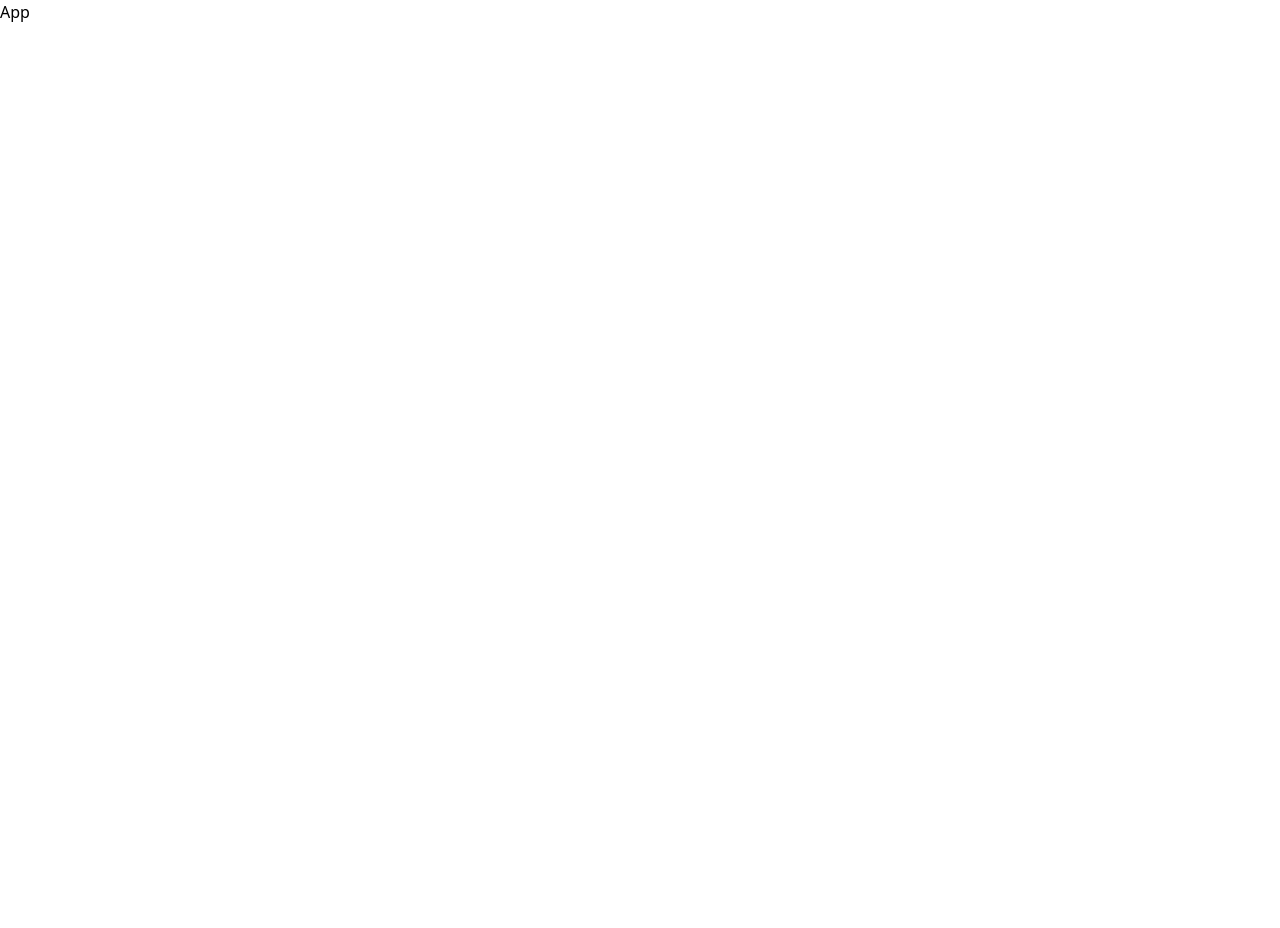
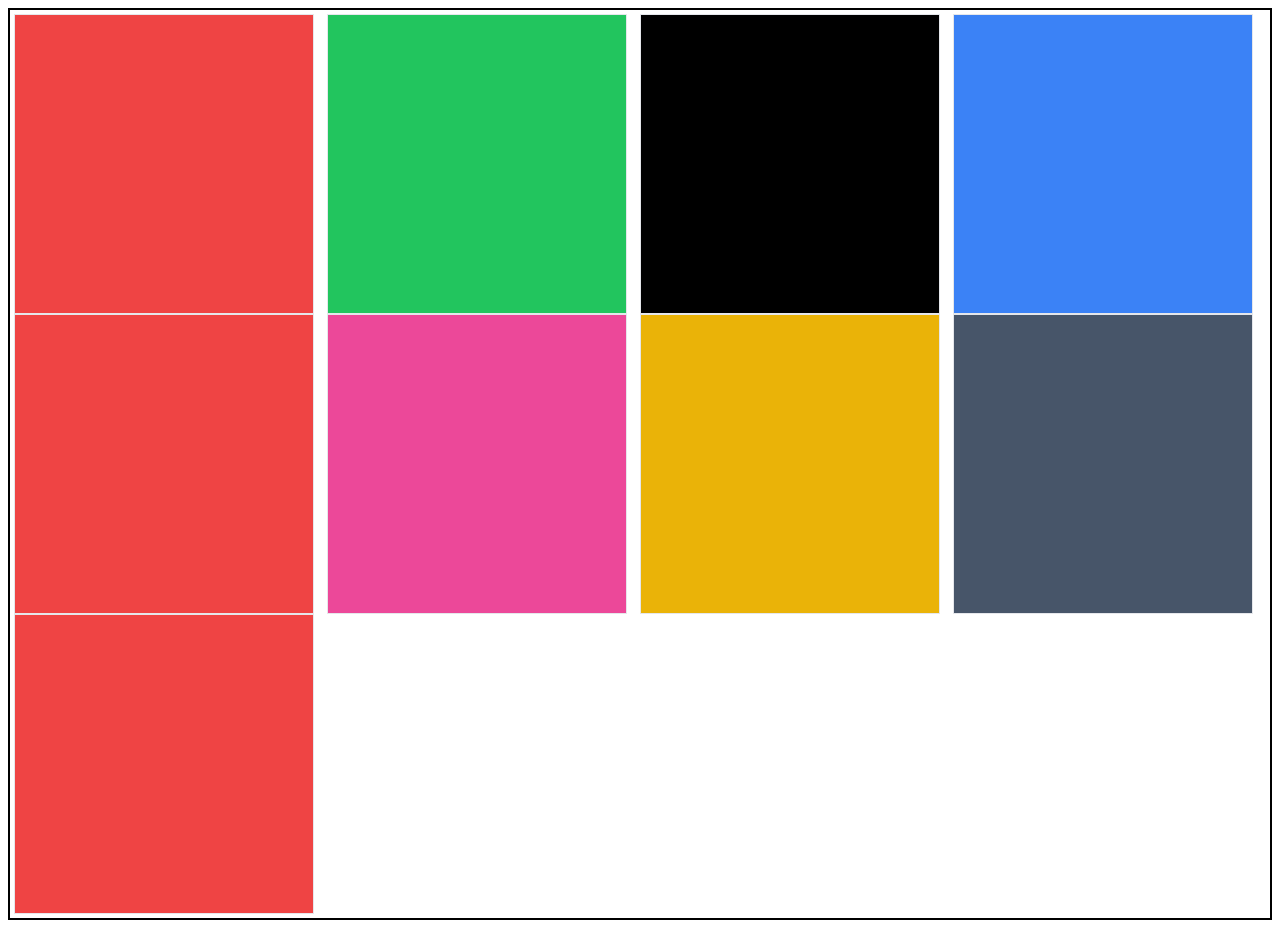
Before and after one commit to rampravesh22/tutorial, a React (Vite) app: page / in a window 1280 px wide. Before the commit the page ends 800 px from the top, so only its background shows below. Built offline with nearby package versions, Linux system fonts and the light colour scheme.

Commit message:
first-commit

```diff
--- a/src/App.jsx
+++ b/src/App.jsx
@@ -1,7 +1,17 @@
 function App() {
 	return (
 		<>
-			<div className="">App</div>
+			<div className="grid grid-cols-1 items-center content-center sm:grid-cols-2   lg:grid-cols-4 border-2 justify-center flex-wrap  p-1 m-2 border-black ">
+				<div className="w-[300px]  h-[300px] border bg-red-500"></div>
+				<div className="w-[300px] h-[300px] border bg-green-500"></div>
+				<div className="w-[300px] h-[300px] border bg-black"></div>
+				<div className="w-[300px]  h-[300px] border bg-blue-500"></div>
+				<div className="w-[300px] h-[300px] border bg-red-500"></div>
+				<div className="w-[300px] h-[300px] border bg-pink-500"></div>
+				<div className="w-[300px] h-[300px] border bg-yellow-500"></div>
+				<div className="w-[300px] h-[300px] border bg-slate-600"></div>
+				<div className="w-[300px] h-[300px] border bg-red-500"></div>
+			</div>
 		</>
 	);
 }
```
